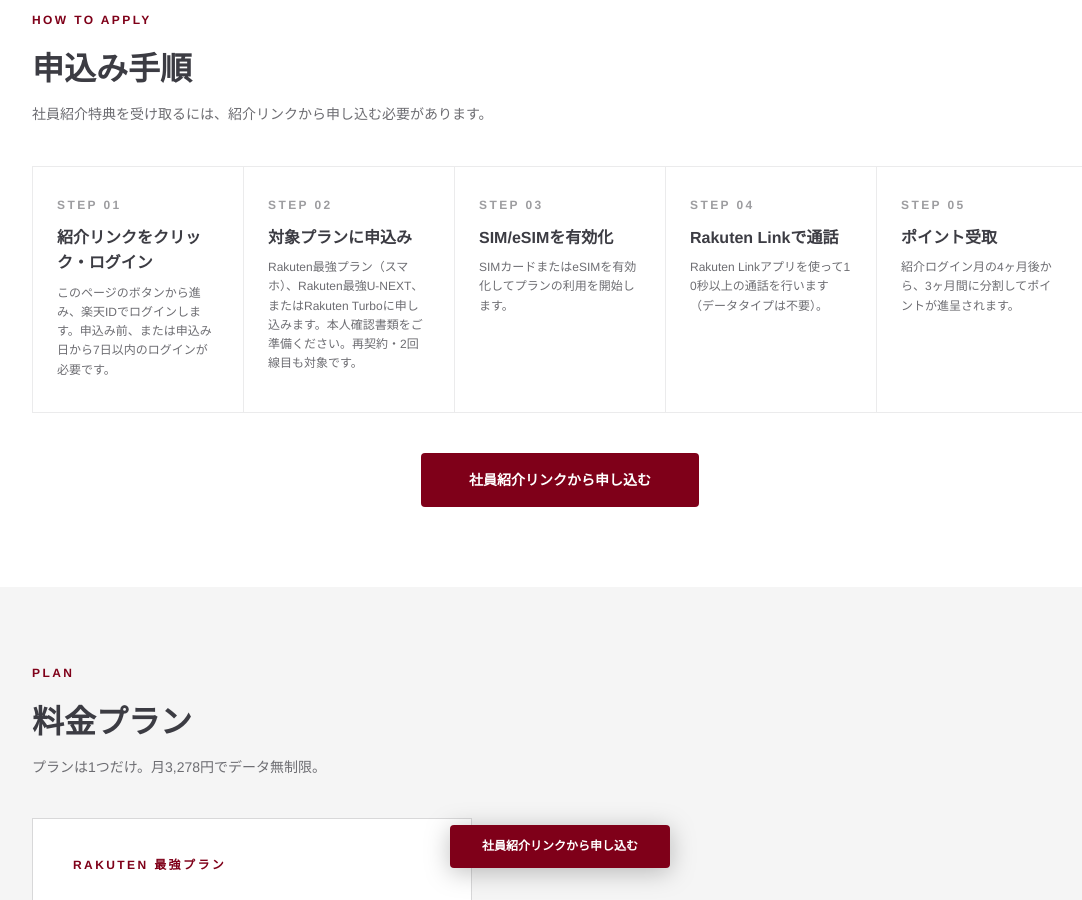
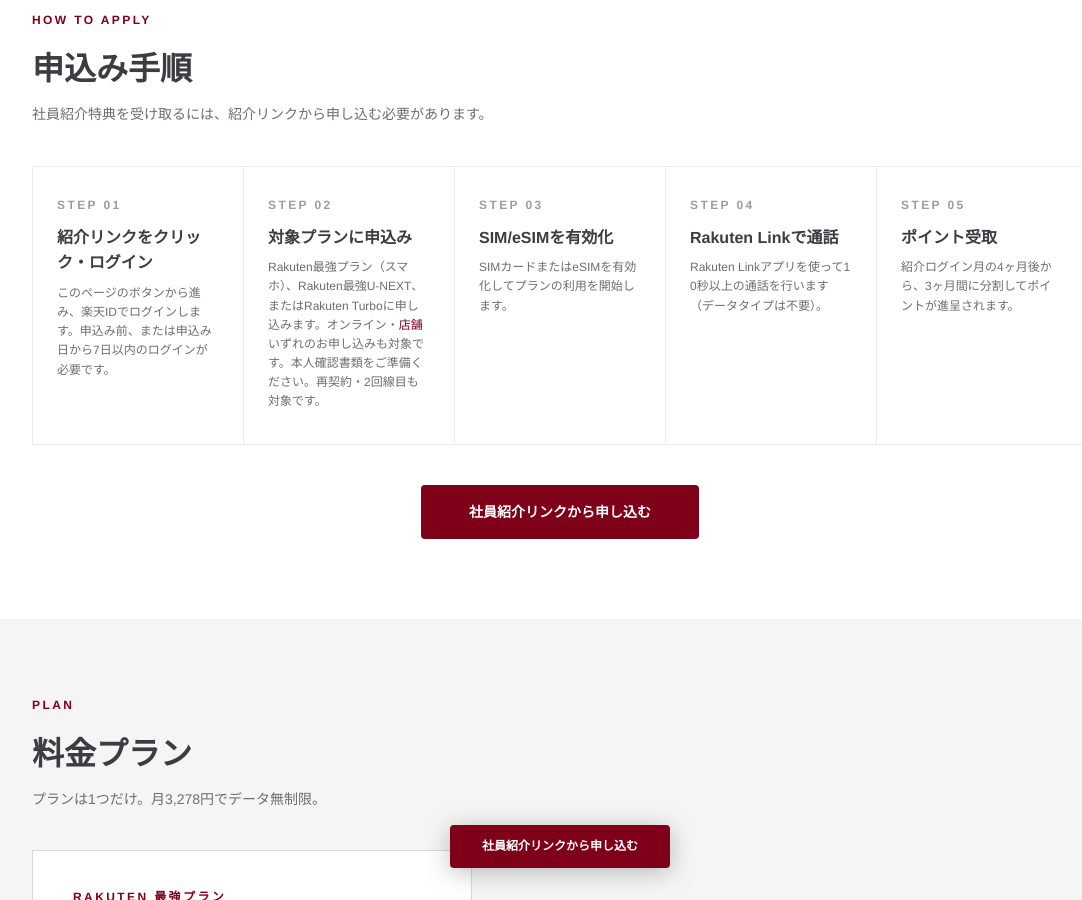
Before and after one commit to Eizo0000-jp/mno, a Jekyll site: the page index.html, which Jekyll copies as it is, in a window 1280 px wide and 900 px high, scrolled down 2028 px. Shown: the whole window, without its empty margins (80-1162 px from the left). Built offline with Jekyll 4.4.1, drawn with Linux system fonts in a browser that asks for light colours.

Commit message:
feat: STEP02に店舗申込みリンクを追加
Co-Authored-By: Claude Sonnet 4.6 <noreply@anthropic.com>

```diff
--- a/index.html
+++ b/index.html
@@ -686,7 +686,7 @@
     <div class="how-step">
       <p class="how-num">STEP 02</p>
       <p class="how-title">対象プランに申込み</p>
-      <p class="how-desc">Rakuten最強プラン（スマホ）、Rakuten最強U-NEXT、またはRakuten Turboに申し込みます。本人確認書類をご準備ください。再契約・2回線目も対象です。</p>
+      <p class="how-desc">Rakuten最強プラン（スマホ）、Rakuten最強U-NEXT、またはRakuten Turboに申し込みます。オンライン・<a href="https://network.mobile.rakuten.co.jp/shop/" target="_blank" rel="noopener">店舗</a>いずれのお申し込みも対象です。本人確認書類をご準備ください。再契約・2回線目も対象です。</p>
     </div>
     <div class="how-step">
       <p class="how-num">STEP 03</p>
```
